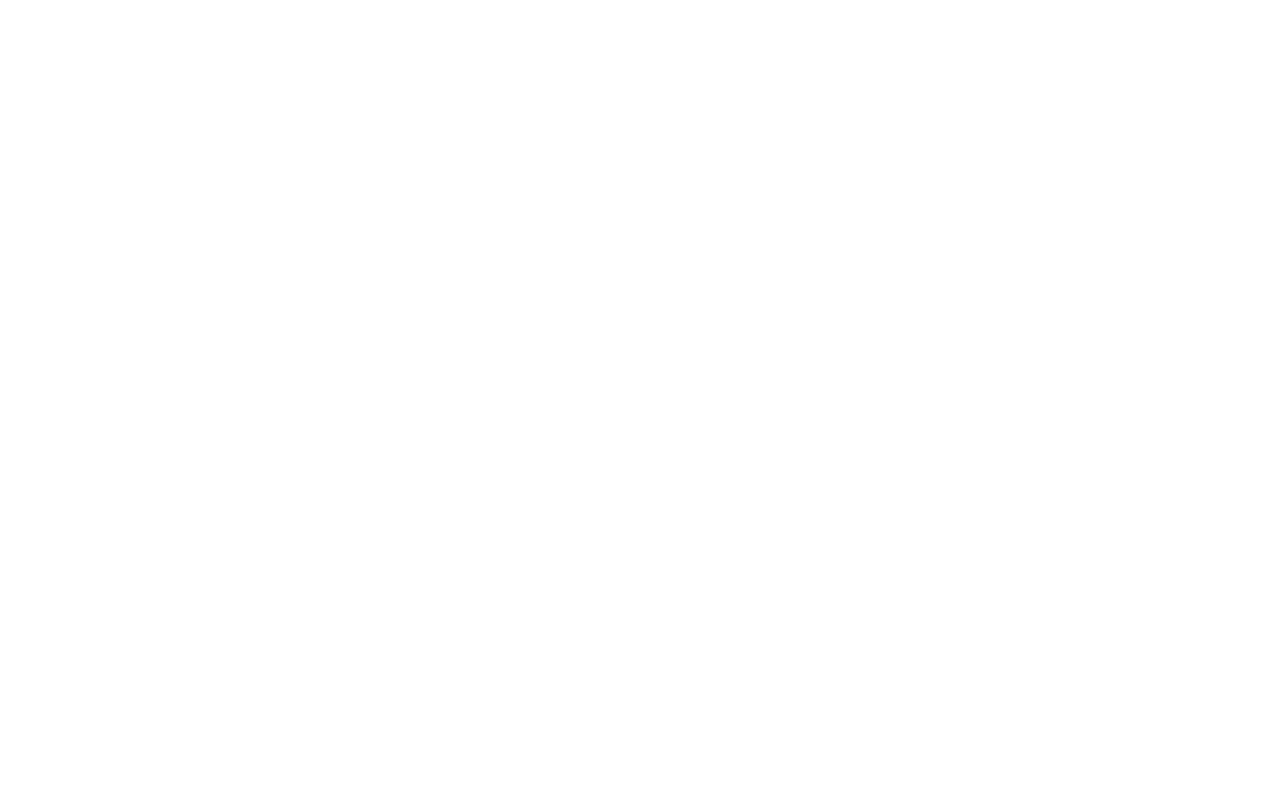
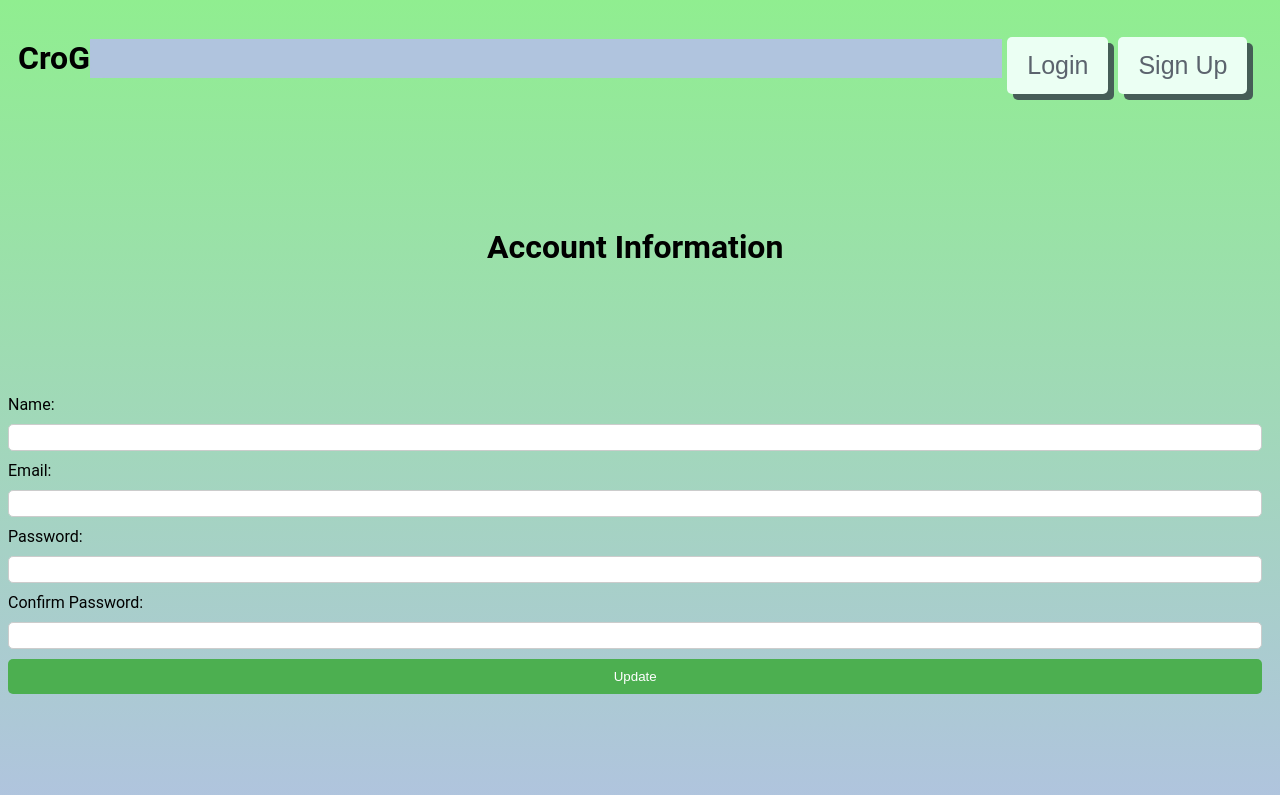
Before and after one commit to mateipruteanu/CroG, a website: page pages/account.html in a window 1280 px wide. Drawn offline with Linux system fonts and the light colour scheme.

Commit message:
Started account page + background change

```diff
--- a/pages/account.html
+++ b/pages/account.html
@@ -0,0 +1,51 @@
+<!DOCTYPE html>
+<html lang="en">
+<head>
+  <meta charset="UTF-8">
+  <meta http-equiv="X-UA-Compatible" content="IE=edge">
+  <meta name="viewport" content="width=device-width, initial-scale=1.0">
+  <title>CroG</title>
+  <script src="/scripts/account.js" defer></script>
+  <link rel="stylesheet" href="/styles/account.css">
+
+</head>
+<body>
+    <div class="mainDiv">
+        <div class="topBar">
+          <h1 class="title">CroG</h1>
+
+          <div class="searchBarDiv">
+            <form class="searchBarForm">
+              <span contenteditable="true" id="searchInput" placeholder="Search something..."></span>
+            </form>
+          </div>
+
+          <form class="topButtons">
+            <button class="topButton" type="submit" formaction="/pages/login.html">Login</button>
+            <button class="topButton" type="submit" formaction="/pages/signup.html">Sign Up</button>
+          </form>
+        </div>
+
+        <div class="contentDiv">
+
+            <h1>Account Information</h1>
+            <form>
+                <label for="name">Name:</label>
+                <input type="text" id="name" name="name" required>
+
+                <label for="email">Email:</label>
+                <input type="email" id="email" name="email" required>
+
+                <label for="password">Password:</label>
+                <input type="password" id="password" name="password" required>
+
+                <label for="confirm-password">Confirm Password:</label>
+                <input type="password" id="confirm-password" name="confirm-password" required>
+
+                <input type="submit" value="Update">
+            </form>
+
+        </div>
+      </div>
+</body>
+</html>
--- /dev/null
+++ b/scripts/account.js
@@ -0,0 +1,9 @@
+let queryString = window.location.search;
+console.log(queryString);
+
+let searchBarText = document.getElementById("searchInput");
+
+queryString = queryString.replace("?search=", "");
+queryString = decodeURIComponent(queryString);
+
+searchBarText.textContent = queryString;
--- /dev/null
+++ b/styles/account.css
@@ -0,0 +1,108 @@
+
+body {
+    font-family: 'Roboto', sans-serif;
+    background: linear-gradient(to top, #B0C4DE 0%, #90EE90 100%);
+}
+
+span:focus
+{
+    outline: none;
+}
+
+.mainDiv {
+    display: flex;
+    flex-direction: column;
+    height: 98vh;
+    width: 98vw;
+}
+
+.topBar {
+    display:flex;
+    flex-direction: row;
+    justify-content: space-between;
+    align-items: center;
+    padding: 10px;
+}
+
+.topButtons {
+    align-self: flex-end;
+    display: flex;
+    flex-direction: row;
+}
+
+.topButton {
+    background-color: #EBFFF3;
+    color: #2d3142c1;
+    font-size: 25px;
+    padding: 14px 20px;
+    margin: 5px;
+    border: none;
+    border-radius: 5px;
+    cursor: pointer;
+    box-shadow: 6px 6px;
+}
+
+.topButton:hover {
+    background-color: #3e8e41;
+}
+
+.searchBarDiv {
+    flex-grow: 1;
+    background-color: #B0C4DE;
+}
+
+.searchBarForm {
+    display: flex;
+    justify-content: center;
+    align-items: center;
+    flex-direction: row;
+    background-color: #B0C4DE;
+    border-radius: 15px;
+    padding: 10px;
+
+}
+
+.contentDiv {
+    width: 100%;
+    height: 100%;
+    display: flex;
+    flex-direction: column;
+    justify-content: space-evenly;
+}
+
+h1 {
+	text-align: center;
+    font-family: 'Roboto', sans-serif;
+
+}
+
+form {
+	display: flex;
+	flex-direction: column;
+}
+
+label {
+    font-family: 'Roboto', sans-serif;
+	margin-top: 10px;
+    margin-bottom: 10px;
+}
+
+input[type=text], input[type=email], input[type=password] {
+	padding: 5px;
+	border-radius: 5px;
+	border: 1px solid #ccc;
+}
+
+input[type=submit] {
+	background-color: #4CAF50;
+	color: #fff;
+	padding: 10px;
+	margin-top: 10px;
+	border: none;
+	border-radius: 5px;
+	cursor: pointer;
+}
+
+input[type=submit]:hover {
+	background-color: #3e8e41;
+}
--- a/styles/index.css
+++ b/styles/index.css
@@ -15,8 +15,7 @@ span:focus
 
 body {
   font-family: 'Roboto', sans-serif;
-  background: rgb(45,253,149);
-  background: linear-gradient(15deg, rgba(45,253,149,1) 0%, rgba(88,255,229,1) 49%, rgba(34,137,195,1) 100%);
+  background: linear-gradient(to top, #B0C4DE 0%, #90EE90 100%);
 }
 
 .mainDiv {
--- a/styles/search.css
+++ b/styles/search.css
@@ -1,7 +1,6 @@
 body {
 font-family: 'Roboto', sans-serif;
-  background: rgb(45,253,149);
-  background: linear-gradient(15deg, rgba(45,253,149,1) 0%, rgba(88,255,229,1) 49%, rgba(34,137,195,1) 100%);
+  background: linear-gradient(to top, #B0C4DE 0%, #90EE90 100%);
 }
 
 span:focus
```
